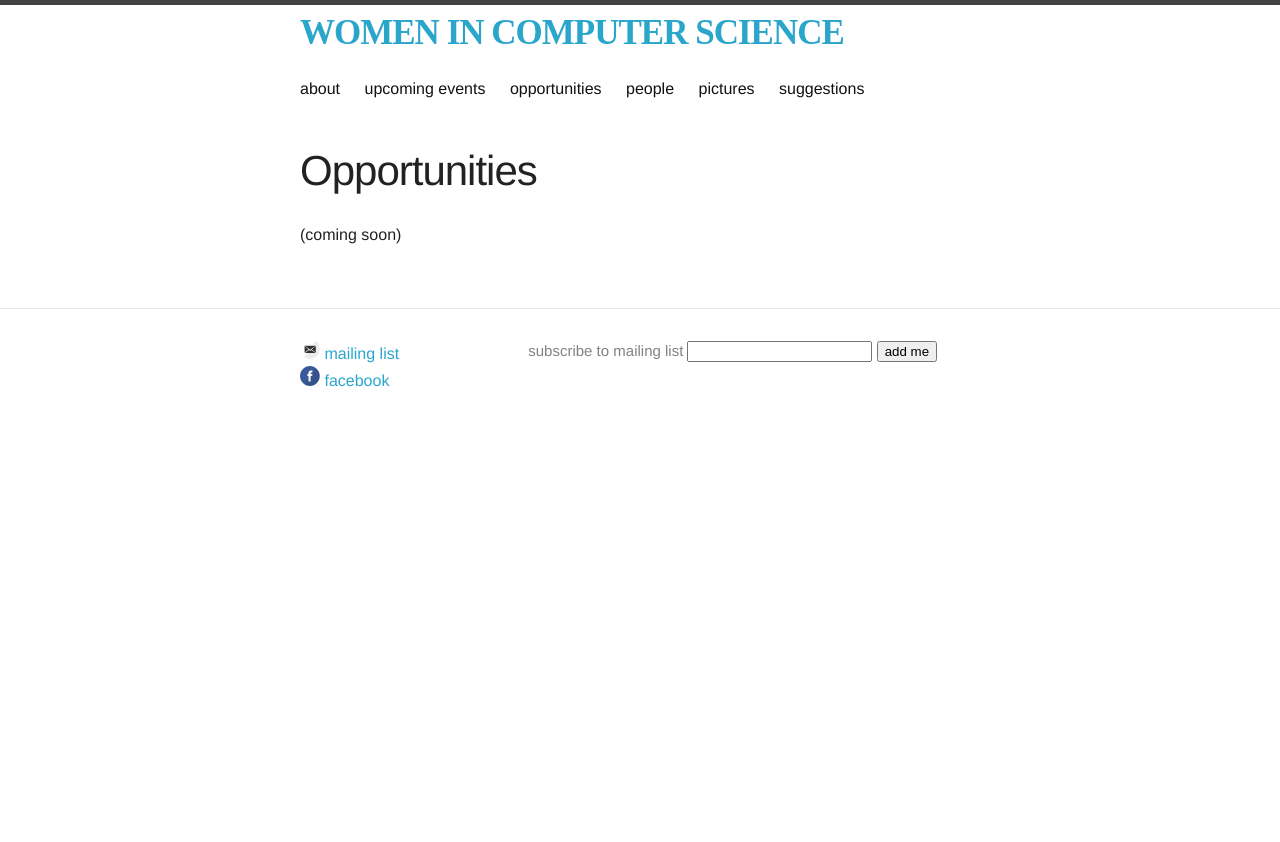
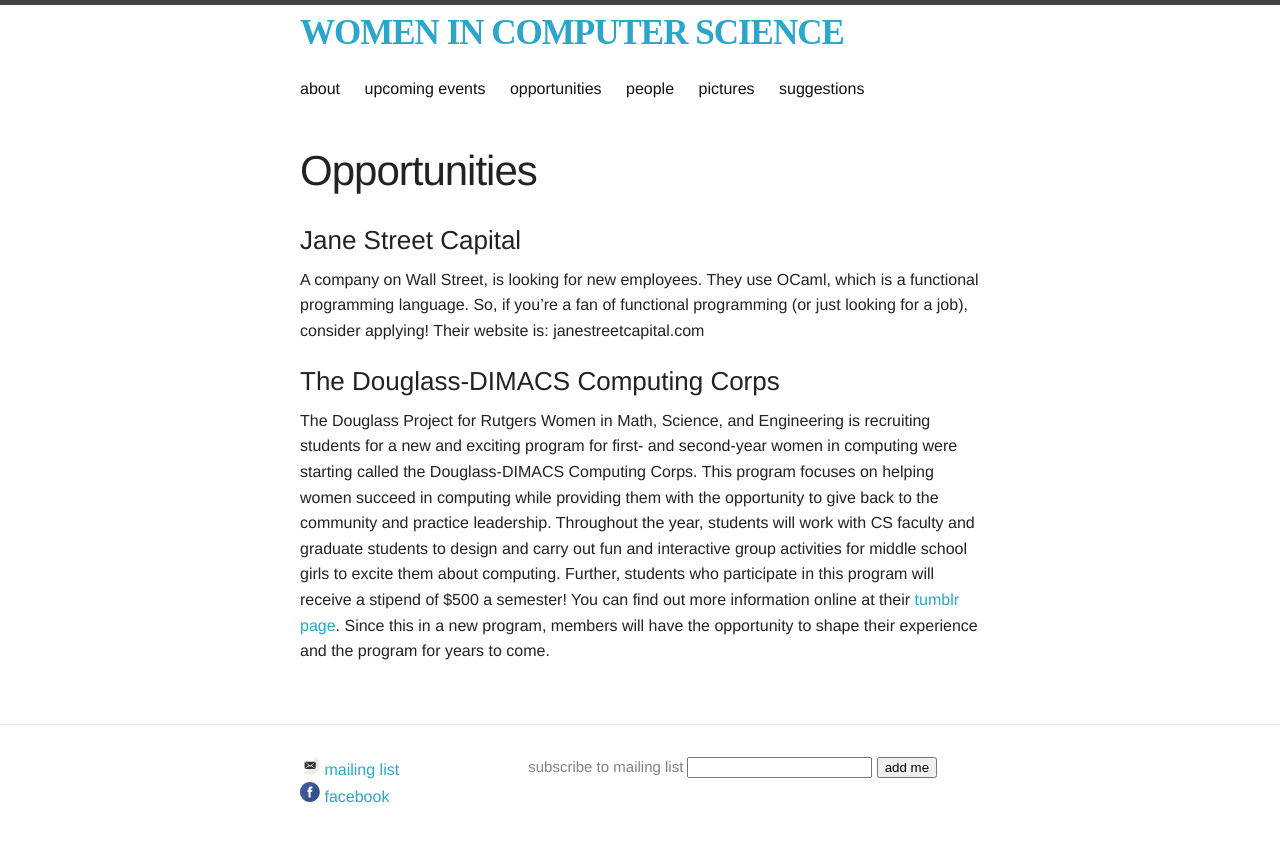
Before and after one commit to scarletwcs/ruwics.github.io, a Jekyll site: the page built from opportunities.md, in a window 1280 px wide. Shown: the top 842 px of the page. Built offline with Jekyll 4.4.1, drawn with Linux system fonts in a browser that asks for light colours; some web fonts are replaced.

Commit message:
jk it was opportunities

```diff
--- a/opportunities.md
+++ b/opportunities.md
@@ -4,4 +4,11 @@
 permalink: /opportunities/
 ---
 
-(coming soon)
+### Jane Street Capital
+
+A company on Wall Street, is looking for new employees. They use OCaml, which is a functional programming language. So, if you're a fan of functional programming (or just looking for a job), consider applying! Their website is: janestreetcapital.com
+
+
+### The Douglass-DIMACS Computing Corps
+
+The Douglass Project for Rutgers Women in Math, Science, and Engineering is recruiting students for a new and exciting program for first- and second-year women in computing were starting called the Douglass-DIMACS Computing Corps. This program focuses on helping women succeed in computing while providing them with the opportunity to give back to the community and practice leadership. Throughout the year, students will work with CS faculty and graduate students to design and carry out fun and interactive group activities for middle school girls to excite them about computing. Further, students who participate in this program will receive a stipend of $500 a semester! You can find out more information online at their [tumblr page](http://douglassproject.tumblr.com/computingcorps). Since this in a new program, members will have the opportunity to shape their experience and the program for years to come.
```
